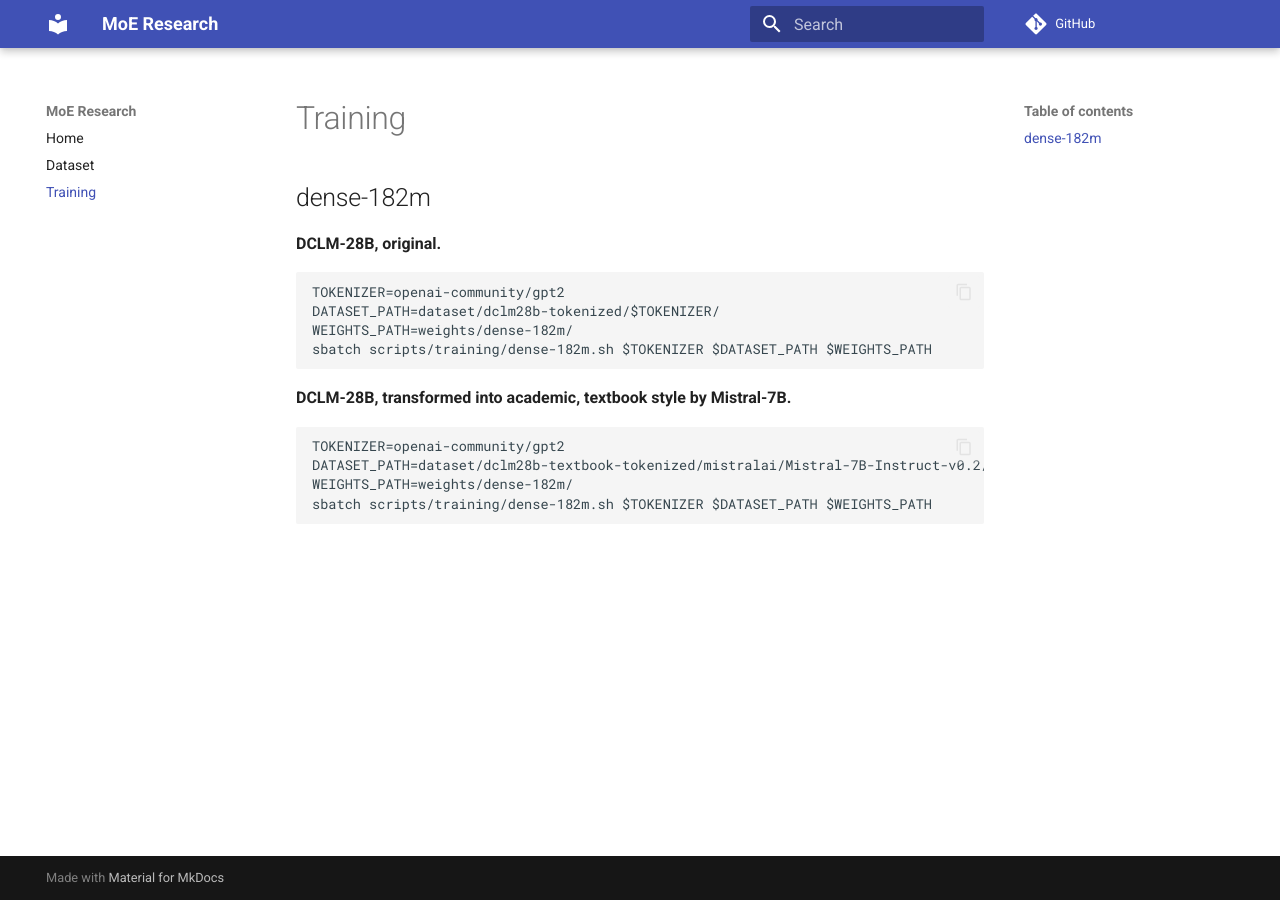
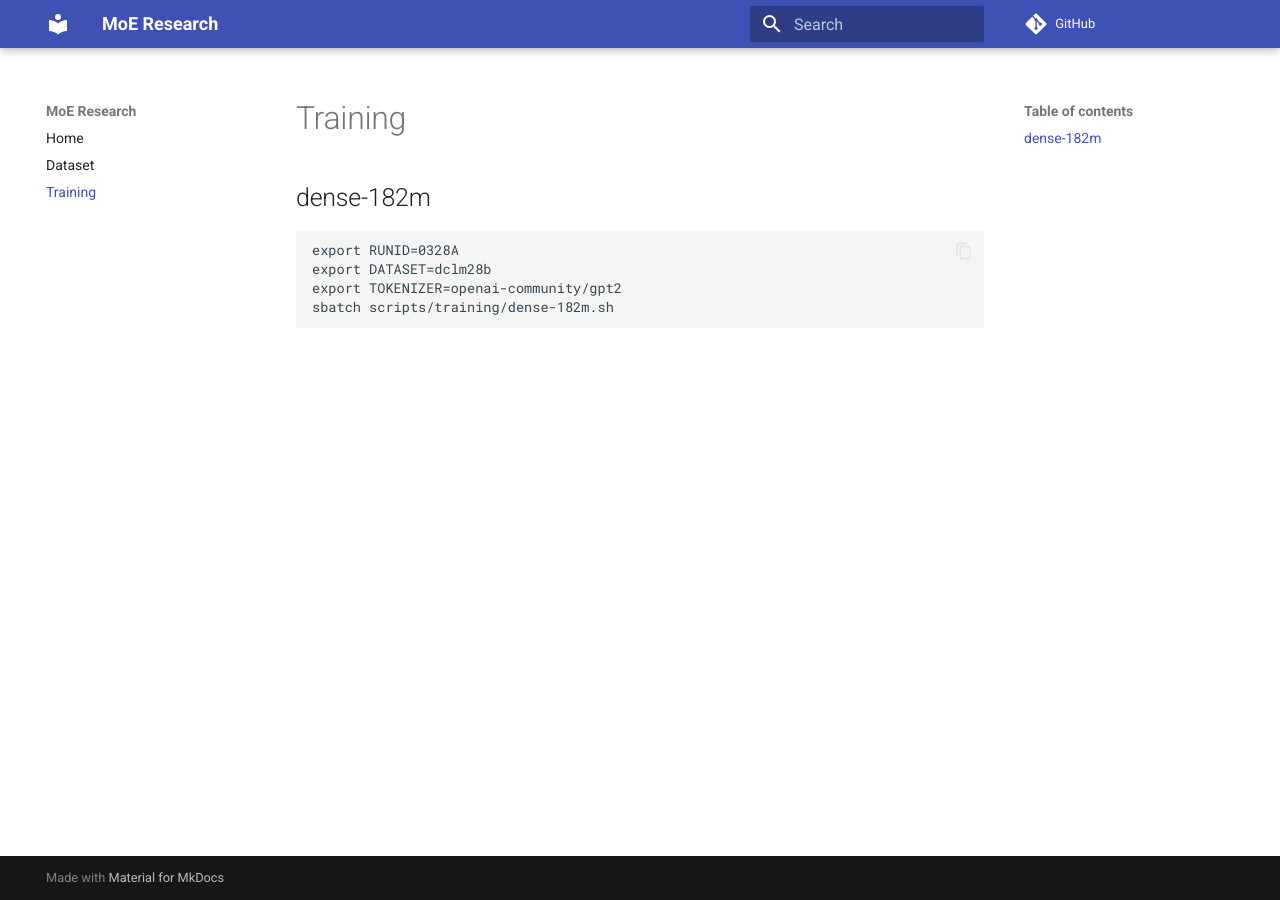
Before and after one commit to cmu-flame/FLAME-MoE, an MkDocs documentation site: the page built from wiki/training.md, in a window 1280 px wide. Built offline with MkDocs 1.6.1 and Material for MkDocs 9.7.7, drawn with Linux system fonts in a browser that asks for light colours; comment, search, counter and statistics services are not loaded.

Commit message:
perhaps, fix the training script? yet to run it

````diff
--- a/wiki/training.md
+++ b/wiki/training.md
@@ -2,20 +2,9 @@
 
 ## dense-182m
 
-**DCLM-28B, original.**
-
 ```bash
-TOKENIZER=openai-community/gpt2
-DATASET_PATH=dataset/dclm28b-tokenized/$TOKENIZER/
-WEIGHTS_PATH=weights/dense-182m/
-sbatch scripts/training/dense-182m.sh $TOKENIZER $DATASET_PATH $WEIGHTS_PATH
+export RUNID=0328A
+export DATASET=dclm28b
+export TOKENIZER=openai-community/gpt2
+sbatch scripts/training/dense-182m.sh
 ```
-
-**DCLM-28B, transformed into academic, textbook style by Mistral-7B.**
-
-```bash
-TOKENIZER=openai-community/gpt2
-DATASET_PATH=dataset/dclm28b-textbook-tokenized/mistralai/Mistral-7B-Instruct-v0.2/$TOKENIZER/
-WEIGHTS_PATH=weights/dense-182m/
-sbatch scripts/training/dense-182m.sh $TOKENIZER $DATASET_PATH $WEIGHTS_PATH
-```
````
Also changed, not shown: 3 other files.
